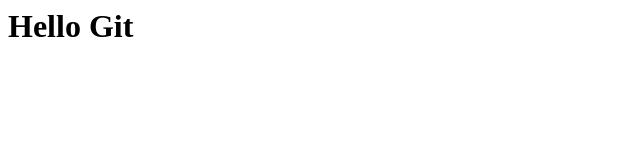
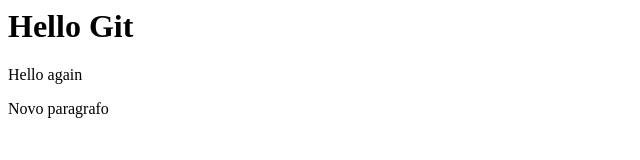
Before and after one commit to onebitcode/lewagon-1, a plain HTML site: page index.html in a window 1280 px wide. Shown: the whole page, without its empty margins (0-640 px from the left). Drawn offline with Linux system fonts and the light colour scheme.

Commit message:
Novo paragrafo

```diff
--- a/index.html
+++ b/index.html
@@ -3,5 +3,7 @@
   </head>
   <body>
     <h1>Hello Git</h1>
+    <p>Hello again</p>
+    <p>Novo paragrafo</p>
   </body>
 </html>
```
